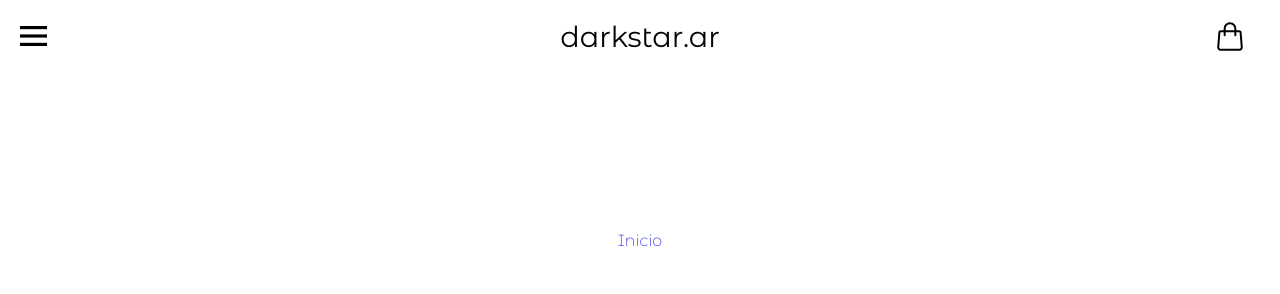
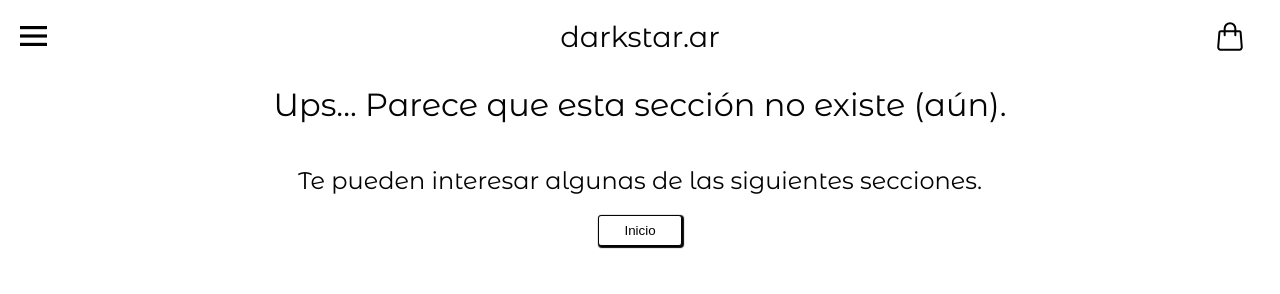
Before and after one commit to matiassalicru/Darkstar, a React (Create React App) app: page /error_404 in a window 1280 px wide. Shown: the top 294 px of the page. Built offline with nearby package versions, Linux system fonts and the light colour scheme; a web font is replaced by a local one.

Commit message:
not found page stylized

```diff
--- a/src/components/error/NotFound.js
+++ b/src/components/error/NotFound.js
@@ -21,9 +21,9 @@ export const NotFound = () => {
 
           <div className="roundGrid__main">
             <Link to="/">
-              <div className={`roundGrid__card `}>
+              <div className={`roundGrid__card`}>
                 <div className={`roundGrid__img`}></div>
-                <p>Inicio</p>
+                <button className='btn btn__success'>Inicio</button>
               </div>
             </Link>
           </div>
--- a/src/styles/components/_notFound.scss
+++ b/src/styles/components/_notFound.scss
@@ -10,19 +10,21 @@
     height: 90%;
     margin-top: 4em;
     margin-bottom: 5em;
+    font-family: "Montserrat alternates";
     display: flex;
 
     .notFound__title {
       display: flex;
       flex-direction: column;
+      font-weight: 400;
       justify-content: center;
       align-items: center;
-      color: $white;
+      color: $black;
+
       box-sizing: border-box;
     }
   }
 }
 
-@media screen and (max-width: 480px){
-
+@media screen and (max-width: 480px) {
 }
```
Also changed, not shown: 1 other file (tests, documents, lock files or other folders).
